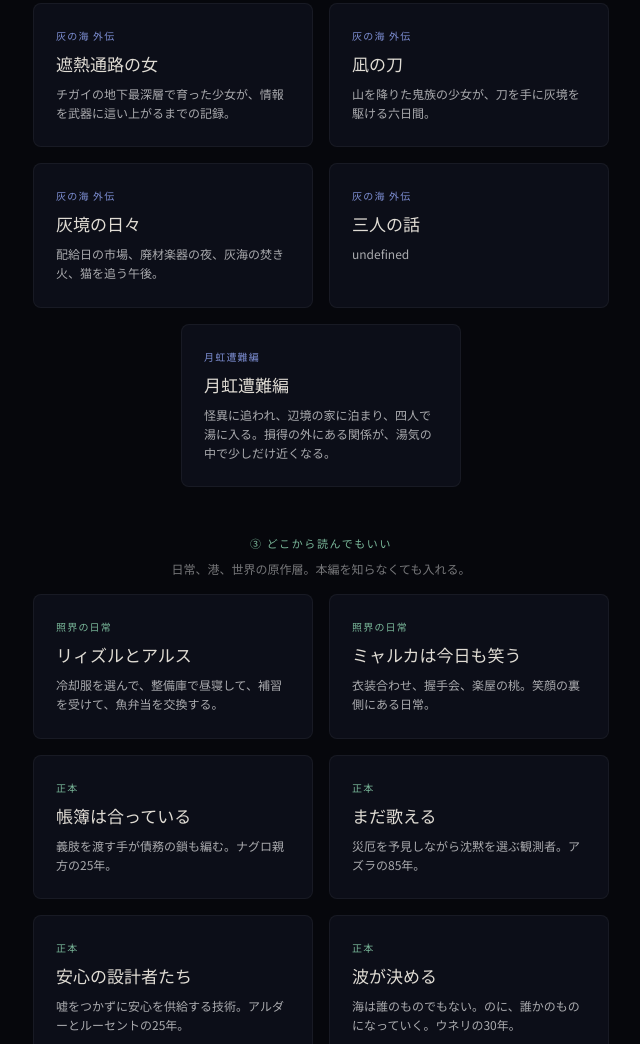
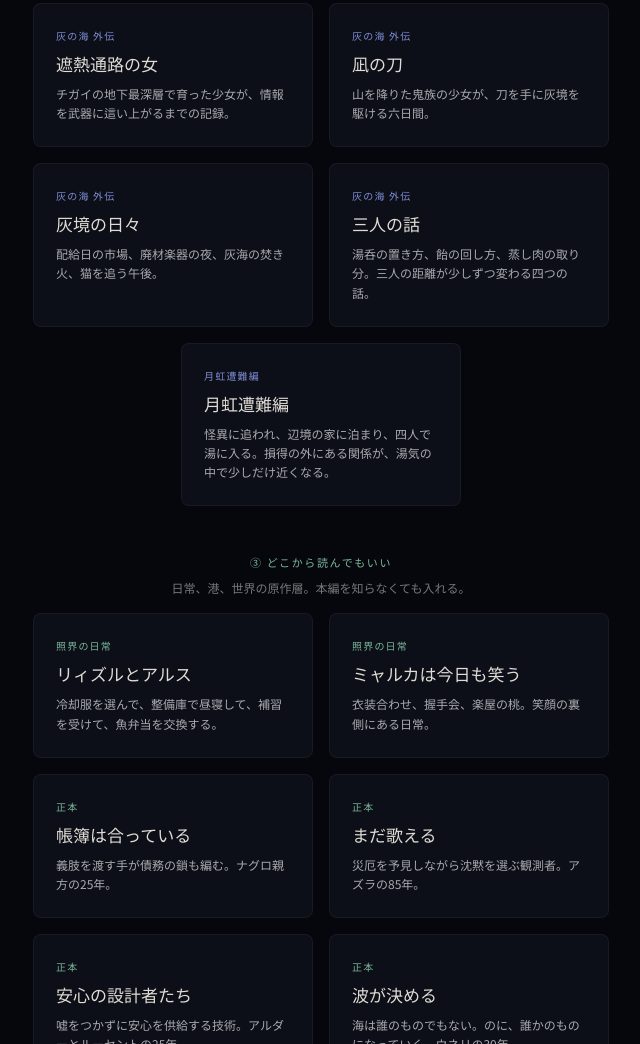
Before and after one commit to Hernes-vr/inil-codex, a plain HTML site: page novel/index.html in a window 1280 px wide. Shown: the part 1405-2449 px from the top of the page, without its empty margins (319-959 px from the left). Drawn offline with nearby package versions, Linux system fonts and the light colour scheme.

Commit message:
Add 三人の話 description to novel index

```diff
--- a/novel/index.html
+++ b/novel/index.html
@@ -101,7 +101,7 @@ const NOVELS={
   gaiden_suzune:{file:'chapters_suzune.json',label:'灰の海 外伝',title:'遮熱通路の女',cat:'after',desc:'チガイの地下最深層で育った少女が、情報を武器に這い上がるまでの記録。'},
   gaiden_naginoha:{file:'chapters_naginoha.json',label:'灰の海 外伝',title:'凪の刀',cat:'after',desc:'山を降りた鬼族の少女が、刀を手に灰境を駆ける六日間。'},
   gaiden_haikyo:{file:'chapters_haikyo.json',label:'灰の海 外伝',title:'灰境の日々',cat:'after',desc:'配給日の市場、廃材楽器の夜、灰海の焚き火、猫を追う午後。'},
-  gaiden_sannin:{file:'chapters_sannin.json',label:'灰の海 外伝',title:'三人の話',cat:'after'},
+  gaiden_sannin:{file:'chapters_sannin.json',label:'灰の海 外伝',title:'三人の話',cat:'after',desc:'湯呑の置き方、飴の回し方、蒸し肉の取り分。三人の距離が少しずつ変わる四つの話。'},
   gekkou:{file:'chapters_gekkou.json',label:'月虹遭難編',title:'月虹遭難編',cat:'after',desc:'怪異に追われ、辺境の家に泊まり、四人で湯に入る。損得の外にある関係が、湯気の中で少しだけ近くなる。'},
   nichijou_lisl:{file:'chapters_lisl.json',label:'照界の日常',title:'リィズルとアルス',cat:'any',desc:'冷却服を選んで、整備庫で昼寝して、補習を受けて、魚弁当を交換する。'},
   nichijou_myalka:{file:'chapters_myalka.json',label:'照界の日常',title:'ミャルカは今日も笑う',cat:'any',desc:'衣装合わせ、握手会、楽屋の桃。笑顔の裏側にある日常。'},
```
